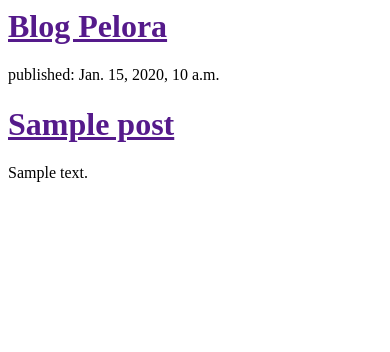
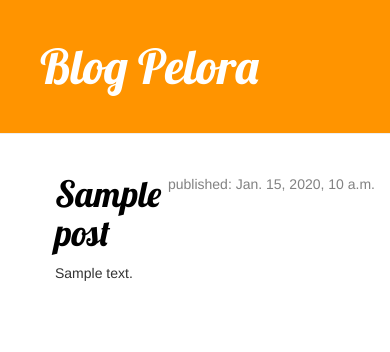
Before and after one commit to pelor23/my-first-blog, a Django app: template blog/templates/blog/post_list.html in a window 390 px wide. Shown: the top 352 px of the page. Run offline with Django 3.2, Linux system fonts and the light colour scheme; the template is opened without the code that fills it: most values are stand-ins (such as "Sample title", 1, 10 or a date in 2020); some libraries are stand-ins or nearby versions.

Commit message:
Deletion of some init files, addition view and template for single post

```diff
--- /dev/null
+++ b/blog/templates/blog/base.html
@@ -0,0 +1,24 @@
+{% load staticfiles %}
+<html>
+    <head>
+        <title> Blog Pelora </title>
+
+        <link rel="stylesheet" href="//maxcdn.bootstrapcdn.com/bootstrap/3.2.0/css/bootstrap.min.css">
+        <link rel="stylesheet" href="//maxcdn.bootstrapcdn.com/bootstrap/3.2.0/css/bootstrap-theme.min.css">
+        <link rel="stylesheet" href="{% static 'css/blog.css' %}">
+        <link href="//fonts.googleapis.com/css?family=Lobster&subset=latin,latin-ext" rel="stylesheet" type="text/css">
+    </head>
+    <body>
+        <div class="page-header">
+            <h1><a href="/">Blog Pelora</a><h1>
+        </div>
+        <div class="content container">
+            <div class="row">
+                <div class="col-md-8">
+                {% block content %}
+                {% endblock %}
+                </div>
+            </div>
+        </div>
+    </body>
+</html>
--- a/blog/templates/blog/post_list.html
+++ b/blog/templates/blog/post_list.html
@@ -1,17 +1,13 @@
-<html>
-    <head>
-        <title> Blog Pelora </title>
-    </head>
-    <body>
-        <div>
-            <h1><a href="">Blog Pelora</a></h1>
+{% extends 'blog/base.html' %}
+
+{% block content %}
+    {% for post in posts %}
+        <div class="post">
+            <div class="date">
+                <p>published: {{ post.published_date }}</p>
+            </div>
+            <h1><a href="{% url 'post_detail' pk=post.pk %}">{{ post.title }}</a></h1>
+            <p>{{ post.text|linebreaksbr }}</p>
         </div>
-
-        {% for post in posts %}
-            <div>
-                <p>published: {{ post.published_date }}</p>
-                <h1><a href="">{{ post.title }}</a></h1>
-                <p>{{ post.text|linebreaksbr }}</p>
-        {% endfor %}
-    </body>
-</html>
+    {% endfor %}
+{% endblock content %}
--- a/blog/urls.py
+++ b/blog/urls.py
@@ -4,4 +4,5 @@ from . import views
 
 urlpatterns = [
     url(r'^$', views.post_list, name='post_list'),
+    url(r'^post/(?P<pk>[0-9]+)/$', views.post_detail, name='post_detail'),
 ]
--- a/mysite/settings.py
+++ b/mysite/settings.py
@@ -102,3 +102,7 @@ USE_TZ = True
 
 STATIC_URL = '/static/'
 STATIC_ROOT = os.path.join(BASE_DIR, 'public', 'static')
+
+STATICFILES_DIRS = (
+    os.path.join(BASE_DIR, "static"),
+)
--- /dev/null
+++ b/static/css/blog.css
@@ -0,0 +1,56 @@
+.page-header {
+    background-color: #ff9400;
+    margin-top: 0;
+    padding: 20px 20px 20px 40px;
+    }
+
+
+.page-header h1, .page-header h1 a, .page-header h1 a:visited, .page-header h1 a:active {
+    color: #ffffff;
+    font-size: 36pt;
+    text-decoration: none;
+    }
+
+
+.content {
+    margin-left: 40px;
+    }
+
+
+h1, h2, h3, h4 {
+    font-family: 'Lobster', cursive;
+    }
+
+
+.date {
+    float: right;
+    color: #828282;
+    }
+
+
+.save {
+    float: right;
+    }
+
+
+.post-form textarea, .post-form input {
+    width: 100%;
+    }
+
+
+.top-menu, .top-menu:hover, .top-menu:visited {
+    color: #ffffff;
+    float: right;
+    font-size: 26pt;
+    margin-right: 20px;
+    }
+
+
+.post {
+    margin-bottom: 70px;
+    }
+
+
+.post h1 a, .post h1 a:visited {
+    color: #000000;
+    }
```
Also changed, not shown: blog/templates/blog/post_detail.html (added, +13 -0 lines), blog/views.py (+6 -1 lines), blog/__init__.py (deleted), blog/migrations/__init__.py (deleted), blog/templates/__init__.py (deleted), blog/templates/blog/__init__.py (deleted), mysite/__init__.py (deleted).
